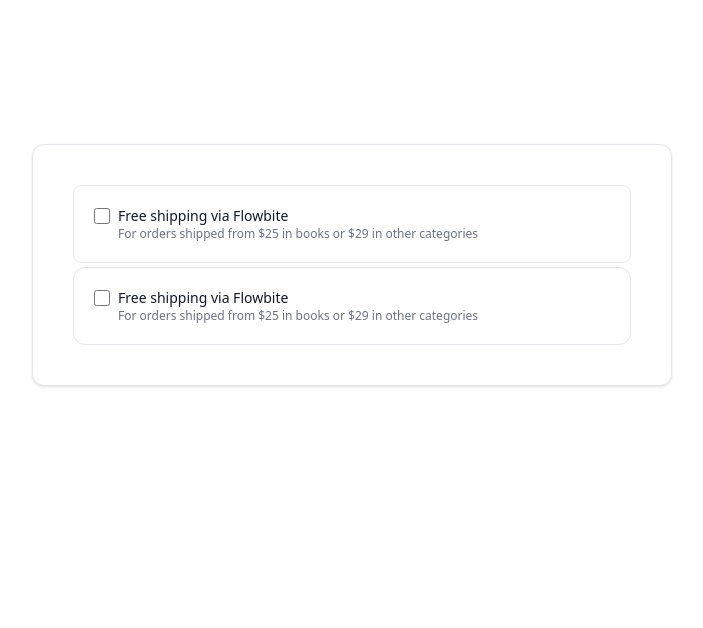
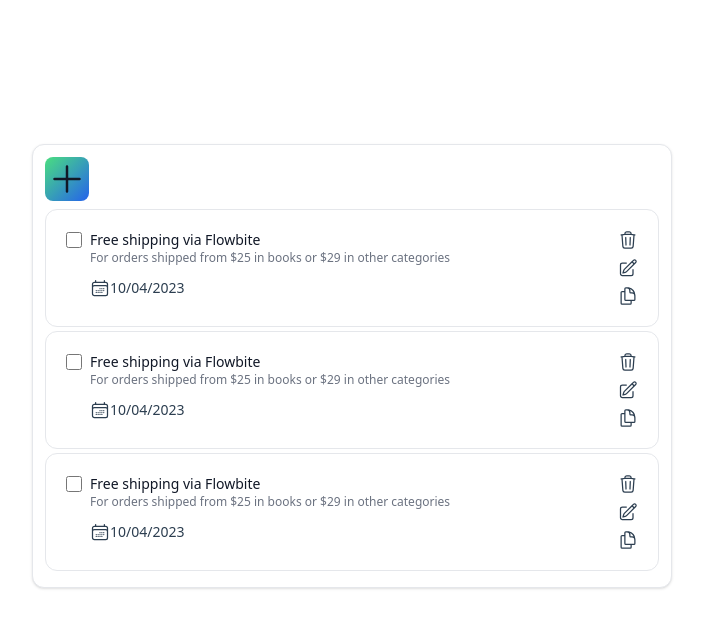
Before and after one commit to EbrahimMozaffari/todolist, a Vue app: page / in a window 1280 px wide. Shown: the top 628 px of the page, without its empty margins (288-991 px from the left). Built offline with nearby package versions, Linux system fonts and the light colour scheme.

Commit message:
store added

```diff
--- /dev/null
+++ b/src/components/icons/iconCustomDelete.vue
@@ -0,0 +1,5 @@
+<template>
+    <svg width="20" height="20" fill="none" stroke="currentColor" stroke-width="1.5" viewBox="0 0 24 24" xmlns="http://www.w3.org/2000/svg" aria-hidden="true">
+        <path stroke-linecap="round" stroke-linejoin="round" d="M14.74 9l-.346 9m-4.788 0L9.26 9m9.968-3.21c.342.052.682.107 1.022.166m-1.022-.165L18.16 19.673a2.25 2.25 0 01-2.244 2.077H8.084a2.25 2.25 0 01-2.244-2.077L4.772 5.79m14.456 0a48.108 48.108 0 00-3.478-.397m-12 .562c.34-.059.68-.114 1.022-.165m0 0a48.11 48.11 0 013.478-.397m7.5 0v-.916c0-1.18-.91-2.164-2.09-2.201a51.964 51.964 0 00-3.32 0c-1.18.037-2.09 1.022-2.09 2.201v.916m7.5 0a48.667 48.667 0 00-7.5 0"></path>
+      </svg>
+</template>
--- /dev/null
+++ b/src/components/icons/iconDate.vue
@@ -0,0 +1,5 @@
+<template>
+    <svg width="20" fill="none" stroke="currentColor" stroke-width="1.5" viewBox="0 0 24 24" xmlns="http://www.w3.org/2000/svg" aria-hidden="true">
+        <path stroke-linecap="round" stroke-linejoin="round" d="M6.75 3v2.25M17.25 3v2.25M3 18.75V7.5a2.25 2.25 0 012.25-2.25h13.5A2.25 2.25 0 0121 7.5v11.25m-18 0A2.25 2.25 0 005.25 21h13.5A2.25 2.25 0 0021 18.75m-18 0v-7.5A2.25 2.25 0 015.25 9h13.5A2.25 2.25 0 0121 11.25v7.5m-9-6h.008v.008H12v-.008zM12 15h.008v.008H12V15zm0 2.25h.008v.008H12v-.008zM9.75 15h.008v.008H9.75V15zm0 2.25h.008v.008H9.75v-.008zM7.5 15h.008v.008H7.5V15zm0 2.25h.008v.008H7.5v-.008zm6.75-4.5h.008v.008h-.008v-.008zm0 2.25h.008v.008h-.008V15zm0 2.25h.008v.008h-.008v-.008zm2.25-4.5h.008v.008H16.5v-.008zm0 2.25h.008v.008H16.5V15z"></path>
+      </svg>
+</template>
--- /dev/null
+++ b/src/components/icons/iconDuplicate.vue
@@ -0,0 +1,5 @@
+<template>
+    <svg width="20" height="20" fill="none" stroke="currentColor" stroke-width="1.5" viewBox="0 0 24 24" xmlns="http://www.w3.org/2000/svg" aria-hidden="true">
+        <path stroke-linecap="round" stroke-linejoin="round" d="M15.75 17.25v3.375c0 .621-.504 1.125-1.125 1.125h-9.75a1.125 1.125 0 01-1.125-1.125V7.875c0-.621.504-1.125 1.125-1.125H6.75a9.06 9.06 0 011.5.124m7.5 10.376h3.375c.621 0 1.125-.504 1.125-1.125V11.25c0-4.46-3.243-8.161-7.5-8.876a9.06 9.06 0 00-1.5-.124H9.375c-.621 0-1.125.504-1.125 1.125v3.5m7.5 10.375H9.375a1.125 1.125 0 01-1.125-1.125v-9.25m12 6.625v-1.875a3.375 3.375 0 00-3.375-3.375h-1.5a1.125 1.125 0 01-1.125-1.125v-1.5a3.375 3.375 0 00-3.375-3.375H9.75"></path>
+      </svg>
+</template>
--- /dev/null
+++ b/src/components/icons/iconEdit.vue
@@ -0,0 +1,5 @@
+<template>
+    <svg width="20" height="20" fill="none" stroke="currentColor" stroke-width="1.5" viewBox="0 0 24 24" xmlns="http://www.w3.org/2000/svg" aria-hidden="true">
+        <path stroke-linecap="round" stroke-linejoin="round" d="M16.862 4.487l1.687-1.688a1.875 1.875 0 112.652 2.652L10.582 16.07a4.5 4.5 0 01-1.897 1.13L6 18l.8-2.685a4.5 4.5 0 011.13-1.897l8.932-8.931zm0 0L19.5 7.125M18 14v4.75A2.25 2.25 0 0115.75 21H5.25A2.25 2.25 0 013 18.75V8.25A2.25 2.25 0 015.25 6H10"></path>
+      </svg>
+</template>
--- a/src/store/index.js
+++ b/src/store/index.js
@@ -1,5 +1,6 @@
 import Vue from 'vue'
 import Vuex from 'vuex'
+import * as app from "./modules/app";
 
 Vue.use(Vuex)
 
@@ -13,5 +14,6 @@
   actions: {
   },
   modules: {
+    app,
   }
 })
--- /dev/null
+++ b/src/store/modules/app.js
@@ -0,0 +1,59 @@
+// import router from "@/router";
+export const namespaced = true;
+
+const getDefaultState = () => {
+  return {
+    toDOList:[
+      {
+        id:'7bc41720-7131-11ee-b962-0242ac120002',
+        title:'Do the assessment',
+        description:'I have to fill some forms and questions for work',
+        date:'2023-10-25'
+      },
+      {
+        id:"7bc41bee-7131-11ee-b962-0242ac120002",
+        title:'complete task they wanted',
+        description:'I have to create todolist app with some features...',
+        date:'2023-10-25'
+      },
+      {
+        id:"7bc4204e-7131-11ee-b962-0242ac120002",
+        title:'send them github link',
+        description:'I have to upload my code on github and send them link',
+        date:'2023-10-25'
+      },
+    ],
+
+
+  }
+}
+
+// initial state
+export const state = getDefaultState()
+
+export const getters = {
+  getToDoList(state) {
+    return state.toDOList;
+  },
+
+};
+export const mutations = {
+
+  SET_TODOLIST(state, payload) {
+    state.toDOList = payload;
+  },
+
+  RESET_STATE(state) {
+    Object.assign(state, getDefaultState());
+  },
+};
+
+export const actions = {
+  setOverlay({ commit, state }, payload) {
+    commit("SET_TODOLIST", payload);
+  },
+
+  resetState({ commit }) {
+    commit('RESET_STATE')
+  },
+};
--- a/src/views/HomeView.vue
+++ b/src/views/HomeView.vue
@@ -1,36 +1,78 @@
+<script setup>
+import deleteIcon from "../components/icons/iconCustomDelete.vue"
+import editIcon from "../components/icons/iconEdit.vue"
+import duplicateIcon from "../components/icons/iconDuplicate.vue"
+import dateIcon from "../components/icons/iconDate.vue"
+import { ref } from "vue";
+
+const toDoList = ref([])
+// import TheWelcome from '@/components/TheWelcome.vue'
+</script>
 <template>
   <main class="flex items-center justify-center w-full mt-36">
 
-    <div class="sm:w-11/12 md:w-11/12 lg:w-6/12 w-11/12 font-sans bg-white border border-gray-200 rounded-xl shadow  dark:bg-gray-800 dark:border-gray-700 p-10">
+    <div class="sm:w-11/12 md:w-11/12 lg:w-6/12 w-11/12 font-sans bg-white border border-gray-200 rounded-xl shadow  dark:bg-gray-800 dark:border-gray-700 p-3 ">
+      <button class="relative inline-flex items-center justify-center p-0.5 mb-2 mr-2 overflow-hidden text-sm font-medium text-gray-900 rounded-lg group bg-gradient-to-br from-green-400 to-blue-600 group-hover:from-green-400 group-hover:to-blue-600 hover:text-white dark:text-white focus:ring-4 focus:outline-none focus:ring-green-200 dark:focus:ring-green-800">
+        <svg width="40" fill="currentColor" viewBox="0 0 24 24" xmlns="http://www.w3.org/2000/svg" aria-hidden="true">
+          <path clip-rule="evenodd" fill-rule="evenodd" d="M12 3.75a.75.75 0 01.75.75v6.75h6.75a.75.75 0 010 1.5h-6.75v6.75a.75.75 0 01-1.5 0v-6.75H4.5a.75.75 0 010-1.5h6.75V4.5a.75.75 0 01.75-.75z"></path>
+        </svg>
+      </button>
 
-        <div class="flex p-5 border mb-1 rounded-lg"  for="helper-checkbox"  >
-          <div class="flex items-center h-5">
+      <div class="flex flex-row p-5 border mb-1 rounded-xl"  for="helper-checkbox"  >
+        <div class="flex  items-center h-5">
            <input id="helper-checkbox" v-model="toDoList" aria-describedby="helper-checkbox-text" type="checkbox" value="200" class="w-4 h-4 text-blue-600 bg-gray-100 border-gray-300 rounded focus:ring-blue-500 dark:focus:ring-blue-600 dark:ring-offset-gray-800 focus:ring-2 dark:bg-gray-700 dark:border-gray-600">
        </div>
-          <div class="ml-2 text-sm">
+       <div class="ml-2 basis-11/12 text-sm  mr-1">
            <label for="helper-checkbox" class="font-medium text-gray-900 dark:text-gray-300">Free shipping via Flowbite</label>
            <p id="helper-checkbox-text" class="text-xs font-normal text-gray-500 dark:text-gray-300">For orders shipped from $25 in books or $29 in other categories</p>
+           <span class="flex mt-3 mr-2"><dateIcon />10/04/2023</span>
+         </div>
+       <div class="customIconPosition ">
+         <deleteIcon class="mb-2" />
+         <editIcon class="mb-2"  />
+         <duplicateIcon class=""  />
+
        </div>
      </div>
-        <div class="flex p-5 border rounded-xl">
-          <div class="flex items-center h-5">
-              <input id="helper-checkbox1" v-model="toDoList" aria-describedby="helper-checkbox-text1" type="checkbox" value="100" class="w-4 h-4 text-blue-600 bg-gray-100 border-gray-300 rounded focus:ring-blue-500 dark:focus:ring-blue-600 dark:ring-offset-gray-800 focus:ring-2 dark:bg-gray-700 dark:border-gray-600">
+     <div class="flex flex-row p-5 border mb-1 rounded-xl"  for="helper-checkbox"  >
+      <div class="flex  items-center h-5">
+         <input id="helper-checkbox" v-model="toDoList" aria-describedby="helper-checkbox-text" type="checkbox" value="200" class="w-4 h-4 text-blue-600 bg-gray-100 border-gray-300 rounded focus:ring-blue-500 dark:focus:ring-blue-600 dark:ring-offset-gray-800 focus:ring-2 dark:bg-gray-700 dark:border-gray-600">
      </div>
-          <div class="ml-2 text-sm">
-              <label for="helper-checkbox1" class="font-medium text-gray-900 dark:text-gray-300">Free shipping via Flowbite</label>
-              <p id="helper-checkbox-text1" class="text-xs font-normal text-gray-500 dark:text-gray-300">For orders shipped from $25 in books or $29 in other categories</p>
+     <div class="ml-2 basis-11/12 text-sm  mr-1">
+         <label for="helper-checkbox" class="font-medium text-gray-900 dark:text-gray-300">Free shipping via Flowbite</label>
+         <p id="helper-checkbox-text" class="text-xs font-normal text-gray-500 dark:text-gray-300">For orders shipped from $25 in books or $29 in other categories</p>
+         <span class="flex mt-3 mr-2"><dateIcon />10/04/2023</span>
+       </div>
+     <div class="customIconPosition ">
+       <deleteIcon class="mb-2" />
+       <editIcon class="mb-2"  />
+       <duplicateIcon class=""  />
+
      </div>
    </div>
+   <div class="flex flex-row p-5 border mb-1 rounded-xl"  for="helper-checkbox"  >
+    <div class="flex  items-center h-5">
+       <input id="helper-checkbox" v-model="toDoList" aria-describedby="helper-checkbox-text" type="checkbox" value="200" class="w-4 h-4 text-blue-600 bg-gray-100 border-gray-300 rounded focus:ring-blue-500 dark:focus:ring-blue-600 dark:ring-offset-gray-800 focus:ring-2 dark:bg-gray-700 dark:border-gray-600">
+   </div>
+   <div class="ml-2 basis-11/12 text-sm  mr-1">
+       <label for="helper-checkbox" class="font-medium text-gray-900 dark:text-gray-300">Free shipping via Flowbite</label>
+       <p id="helper-checkbox-text" class="text-xs font-normal text-gray-500 dark:text-gray-300">For orders shipped from $25 in books or $29 in other categories</p>
+       <span class="flex mt-3 mr-2"><dateIcon />10/04/2023</span>
+     </div>
+   <div class="customIconPosition ">
+     <deleteIcon class="mb-2" />
+     <editIcon class="mb-2"  />
+     <duplicateIcon class=""  />
 
+   </div>
+ </div>
      </div>
 
 <!--    <TheWelcome />-->
   </main>
 </template>
+<style scoped>
+.customIconPosition{
 
-<script setup>
-import { ref } from "vue";
-
-const toDoList = ref([])
-// import TheWelcome from '@/components/TheWelcome.vue'
-</script>
+}
+</style>
```
Lines whose indentation alone changed are shown as unchanged.
